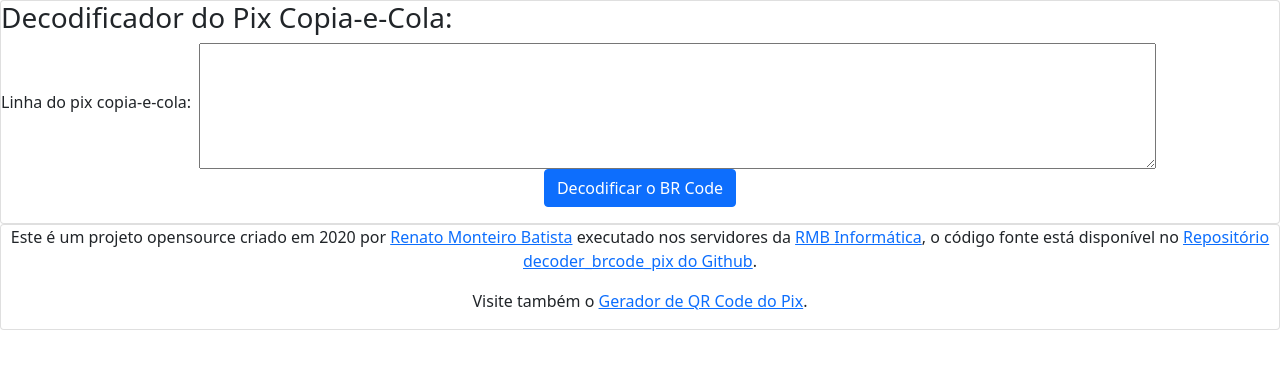
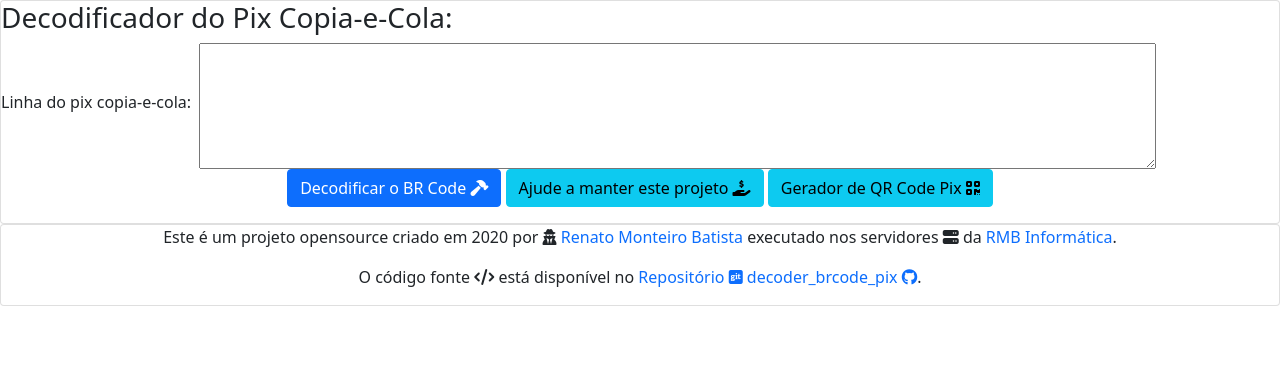
Before and after one commit to renatomb/decoder_brcode_pix, a PHP site: page / in a window 1280 px wide. Shown: the top 369 px of the page. Run offline with PHP 8.4, Linux system fonts and the light colour scheme; data that the repository does not hold is empty; some libraries are stand-ins or nearby versions.

Commit message:
Ajustes no layout do site decoder.qrcodepix.tk

```diff
--- a/index.php
+++ b/index.php
@@ -4,12 +4,13 @@
 <title>Gerador de QR Code do PIX</title>
 <meta charset="utf-8">
 <meta name="viewport" content="width=device-width, initial-scale=1">
-<meta name="description" content="Gerador gratuito de QR Code e BR Code do Pix. Gere o seu QR Code ou a linha digitável do Pix Copia e Cola.">
+<meta name="description" content="Decodificador gratuito do BR Code do Pix copia-e-cola.">
 <meta name="keywords" content="pix, qrcode pix, qr code, br code, brcode pix, pix copia e cola" />
 <link href="https://cdn.jsdelivr.net/npm/bootstrap@5.0.0-beta1/dist/css/bootstrap.min.css" rel="stylesheet" integrity="sha384-giJF6kkoqNQ00vy+HMDP7azOuL0xtbfIcaT9wjKHr8RbDVddVHyTfAAsrekwKmP1" crossorigin="anonymous">
 <script src="https://cdn.jsdelivr.net/npm/bootstrap@5.0.0-beta1/dist/js/bootstrap.bundle.min.js" integrity="sha384-ygbV9kiqUc6oa4msXn9868pTtWMgiQaeYH7/t7LECLbyPA2x65Kgf80OJFdroafW" crossorigin="anonymous"></script>
 <script src="https://ajax.googleapis.com/ajax/libs/jquery/2.1.3/jquery.min.js" type="text/javascript"></script>
 <script async src="https://www.googletagmanager.com/gtag/js?id=G-E6M96X7Y2Y"></script>
+<script src="https://kit.fontawesome.com/0f8eed42e7.js" crossorigin="anonymous"></script>
 <script>
   window.dataLayer = window.dataLayer || [];
   function gtag(){dataLayer.push(arguments);}
@@ -17,6 +18,10 @@
 
   gtag('config', 'G-E6M96X7Y2Y');
 </script>
+<style>
+a {text-decoration: none;}
+p {text-align: center;}
+</style>
 </head>
 <body>
 <div class="card">
@@ -26,7 +31,7 @@
       <label for="brcode" class="form-label">Linha do pix copia-e-cola:</label>
       <textarea class="text-monospace" name="brcode" id="brcodepix" rows="5" cols="100" onclick="this.select()"><?= $_POST["brcode"];?></textarea>
    </div>
-   <p align="center"><input type="submit" value="Decodificar o BR Code" class="btn btn-primary"></p>
+   <p><button type="submit" class="btn btn-primary">Decodificar o BR Code <i class="fas fa-hammer"></i></button>&nbsp;<a href="https://qrcodepix.tk?doacao" class="btn btn-info">Ajude a manter este projeto <i class="fas fa-hand-holding-usd"></i></a>&nbsp;<a href="https://qrcodepix.tk" class="btn btn-info">Gerador de QR Code Pix <i class="fas fa-qrcode"></i></a></p>
    </form>
 </div>
 <?php
@@ -41,8 +46,8 @@ if (isset($_POST["brcode"])) {
 
 ?>
 <div class="card">
-<p align="center">Este é um projeto opensource criado em 2020 por <a href="http://renato.ovh">Renato Monteiro Batista</a> executado nos servidores da <a href="http://rmbinformatica.com">RMB Informática</a>, o código fonte está disponível no <a href="https://github.com/renatomb/decoder_brcode_pix">Repositório decoder_brcode_pix do Github</a>.</p>
-<p align="center">Visite também o <a href="https://qrcodepix.tk/">Gerador de QR Code do Pix</a>.
+<p>Este é um projeto opensource criado em 2020 por <i class="fas fa-user-secret"></i> <a href="http://renato.ovh" target="_blank">Renato Monteiro Batista</a> executado nos servidores <i class="fas fa-server"></i> da <a href="http://rmbinformatica.com" target="_blank">RMB Informática</a>.</p>
+<p>O código fonte <i class="fas fa-code"></i> está disponível no <a href="https://github.com/renatomb/decoder_brcode_pix" target="_blank">Repositório <i class="fab fa-git-square"></i> decoder_brcode_pix <i class="fab fa-github"></i></a>.</p>
 </div>
 </body>
 </html>
```
